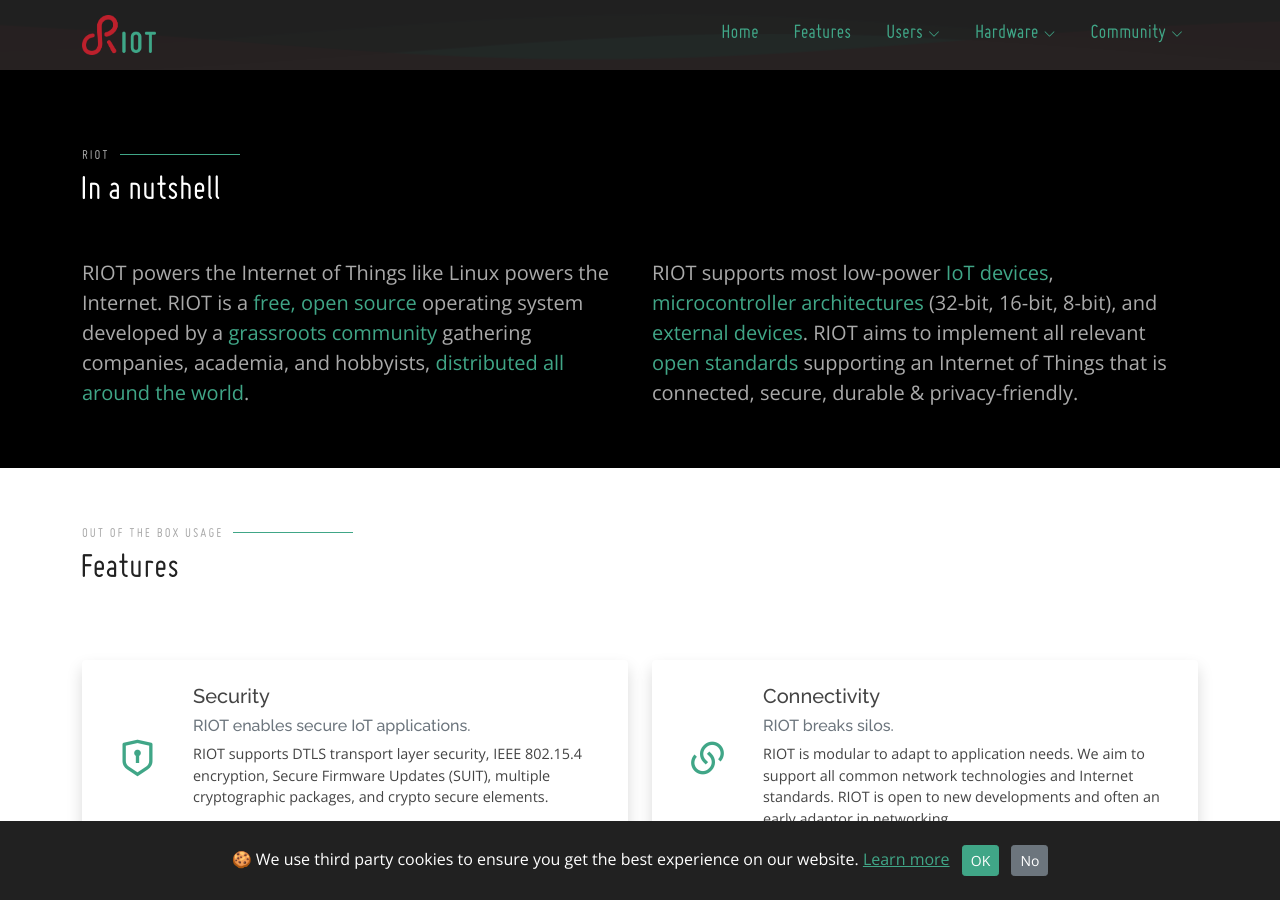
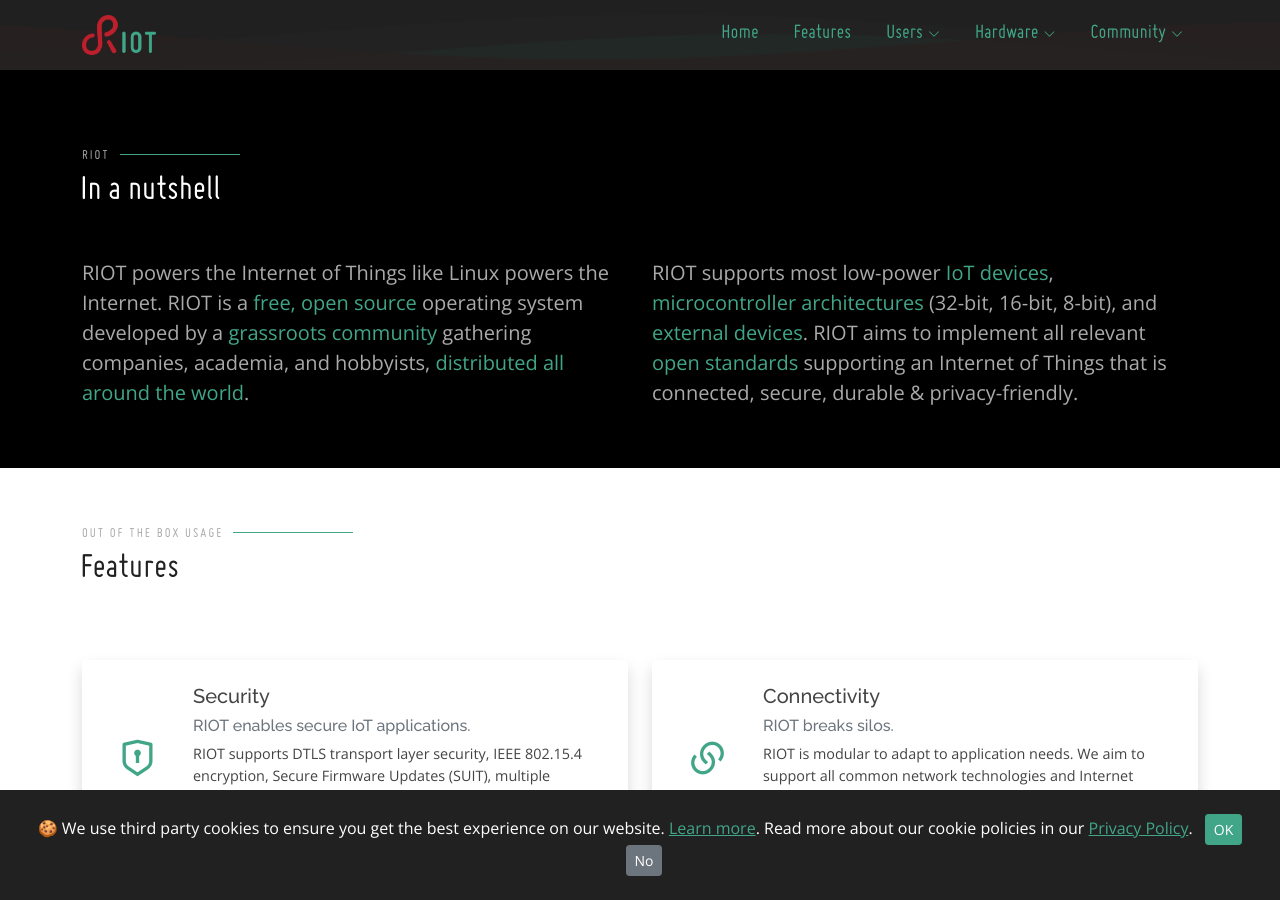
Before and after one commit to RIOT-OS/riot-os.org, a Jekyll site: the page built from index.html, in a window 1280 px wide and 900 px high, scrolled down 530 px. Built offline with Jekyll 4.4.1, drawn with Linux system fonts in a browser that asks for light colours; some web fonts are replaced.

Commit message:
Add privacy policy to cookie banner

```diff
--- a/_includes/cookie-alert.html
+++ b/_includes/cookie-alert.html
@@ -1,5 +1,7 @@
 <div class="w-100 p-4 rounded-0 fixed-bottom text-center cookiealert" role="alert">
-    &#x1F36A; We use third party cookies to ensure you get the best experience on our website. <a href="https://gdpr.eu/cookies/" target="_blank">Learn more</a>
+    &#x1F36A; We use third party cookies to ensure you get the best experience on our website.
+    <a href="https://gdpr.eu/cookies/" target="_blank">Learn more</a>.
+    Read more about our cookie policies in our <a href="{%link privacy-policy.html %}">Privacy Policy</a>.
 
     <button type="button" class="btn btn-primary btn-sm acceptcookies ms-2">
         OK
```
